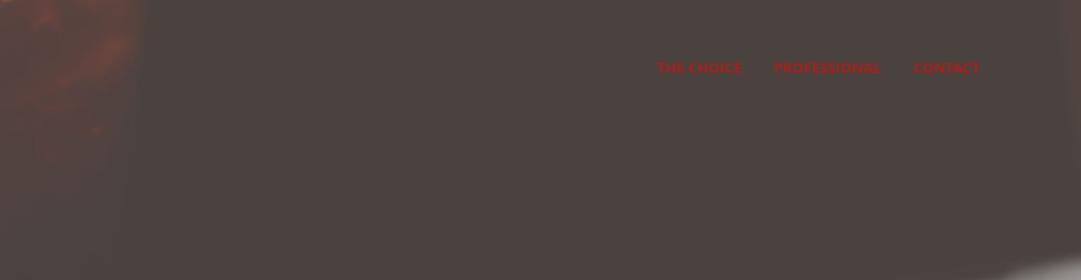
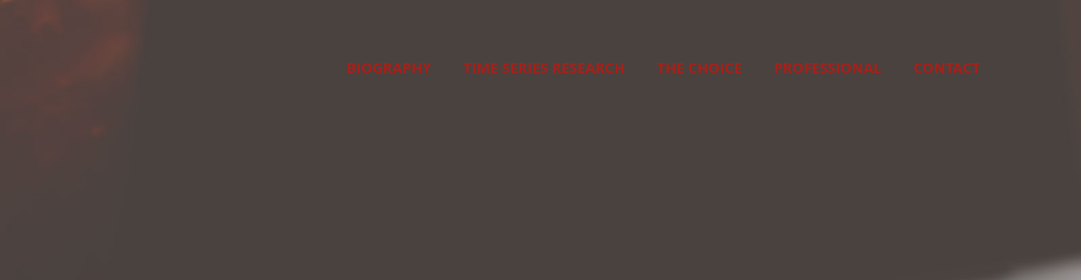
Before and after one commit to Brinkley97/ftc, a plain HTML site: page index.html in a window 1280 px wide. Shown: the top 280 px of the page, 199-1280 px from the left. Drawn offline with nearby package versions, Linux system fonts and the light colour scheme.

Commit message:
linking pages - (1) biography and (2) research

```diff
--- a/index.html
+++ b/index.html
@@ -8,7 +8,7 @@
     <meta name="description" content="">
     <meta name="author" content="">
 
-    <title>FitToCode</title>
+    <title>Detravious J.B. | FitToCode</title>
     <link rel="icon" type="image/x-icon" href="img/FittoCode.jpg" />
 
 <!-- CUSTOM STYLES FOR THIS TEMPLATE -->
@@ -34,6 +34,12 @@
         </button>
         <div class="collapse navbar-collapse" id="navbarResponsive">
           <ul class="navbar-nav ml-auto">
+            <li class="nav-item">
+              <a class="nav-link js-scroll-trigger" href="https://brinkley97.github.io/expertise_and_portfolio/">Biography</a>
+            </li>
+            <li class="nav-item">
+              <a class="nav-link js-scroll-trigger" href="https://brinkley97.github.io/expertise_and_portfolio/research/researchIndex.html">Time Series Research</a>
+            </li>
             <li class="nav-item">
               <a class="nav-link js-scroll-trigger" href="#services">The Choice</a>
             </li>
@@ -105,7 +111,7 @@
         <div class="row">
 
           <div class="col-lg-3 col-md-6 text-center">
-            <a class="colorP" href="https://medium.com/me/stories/public" target="_blank">
+            <a class="colorP" href="https://medium.com/@detraviousbrinkley" target="_blank">
               <div class="service-box mt-5 mx-auto">
                 <i class="fab fa-4x fa-medium"></i>
                 <h3 class="mb-3 colorH">Blog</h3>
@@ -141,7 +147,6 @@
               </div>
             </a>
           </div>
-
         </div>
       </div>
     </section>
```
